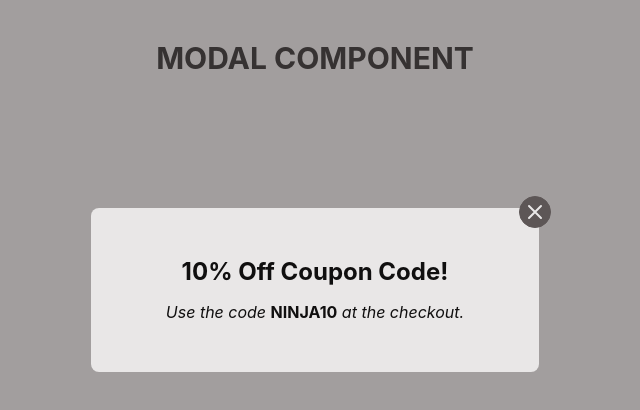
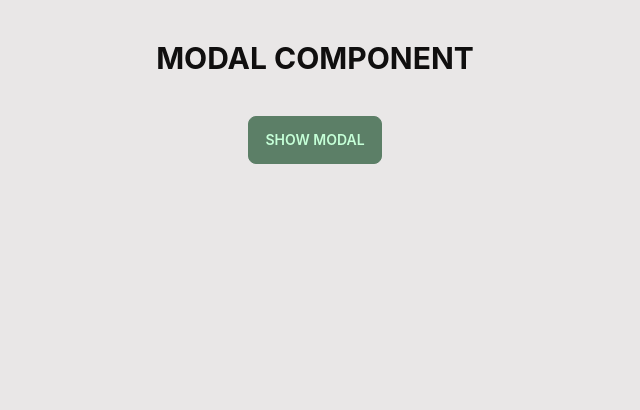
Before and after one commit to lauraylchen/react-modal-component, a React (Create React App) app: page / in a window 1280 px wide. Shown: the top 410 px of the page, without its empty margins (325-965 px from the left). Built offline with nearby package versions, Linux system fonts and the light colour scheme; the HTML template or start-up script is replaced by a standard one.

Commit message:
Added Button to show Modal

```diff
--- a/src/App.js
+++ b/src/App.js
@@ -2,7 +2,7 @@ import { useState } from "react";
 import Modal from "./components/Modal";
 
 function App() {
-  const [showModal, setShowModal] = useState(true)
+  const [showModal, setShowModal] = useState(false)
 
   const handleClose = () => {
     setShowModal(false)
@@ -15,8 +15,11 @@ function App() {
       </h1>
       {showModal && <Modal handleClose = {handleClose}>
         <h2 className="text-2xl font-bold pb-3">10% Off Coupon Code!</h2>
-        <p className="italic">Use the code <strong className="not-italic">NINJA10</strong> at the checkout.</p>
+        <p className="italic">Use the code <strong className="not-italic text-primary">NINJA10</strong> at the checkout.</p>
       </Modal>}
+      <div>
+        <button className="btn btn-primary" onClick={() => {setShowModal(true)}}>Show Modal</button>
+      </div>
     </div>
   );
 }
```
